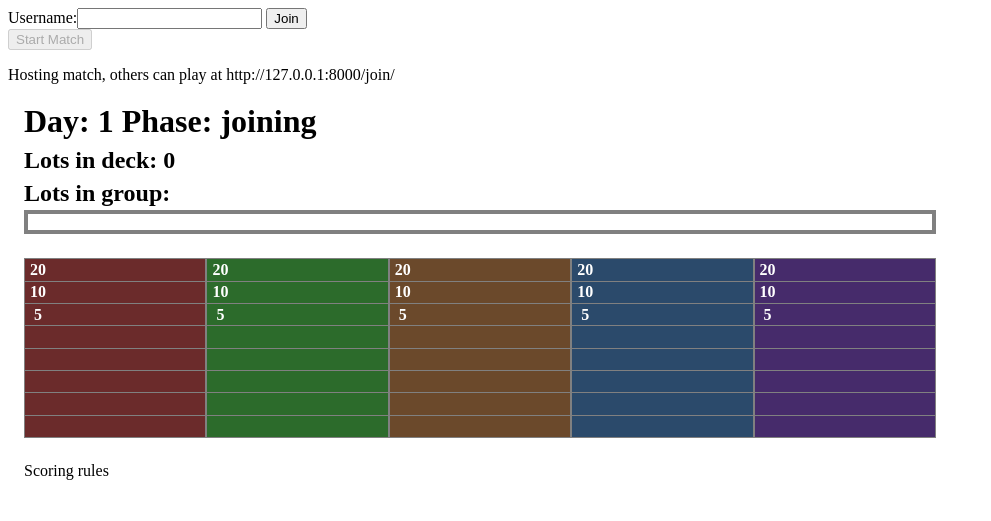
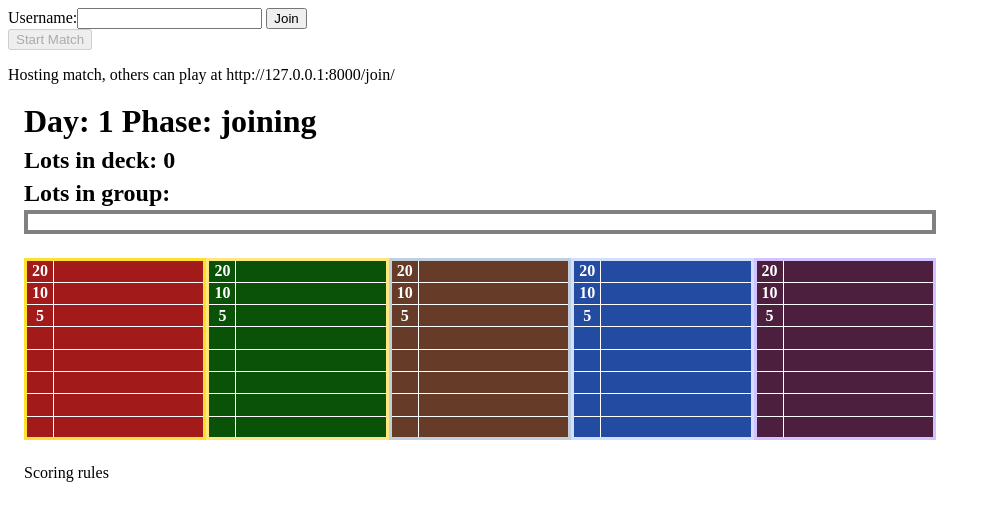
Before and after one commit to CobaltE27/Visconti, a Django app: page / in a window 1280 px wide. Shown: the top 521 px of the page, without its empty margins (0-991 px from the left). Run offline with Django 5.2, Linux system fonts and the light colour scheme; data comes from the database, SQL or seed files in the repository; both versions use the stored data as it was after the commit; data that the repository does not hold is empty; a map, chart or similar area stays blank.

Commit message:
different colors/borders

```diff
--- a/visconti/game/views.py
+++ b/visconti/game/views.py
@@ -49,8 +49,8 @@ def model_to_dict(queryResult):
 def set_name(request):
     if request.method == "POST":
         newName = request.POST["name"]
-        # newPlayer = models.Player.objects.create(name=newName, current_bid=0, lots="G10 g1 c2 d3 s4 f5")
-        newPlayer = models.Player.objects.create(name=newName, current_bid=0)
+        newPlayer = models.Player.objects.create(name=newName, current_bid=0, lots="G10 g1 c2 d3 s4 f5")
+        # newPlayer = models.Player.objects.create(name=newName, current_bid=0)
         newPlayer.save()
         return HttpResponse()
 
--- a/visconti/static/main.css
+++ b/visconti/static/main.css
@@ -32,12 +32,17 @@ h2, #main-board h1 {
     display: none;
 }
 
-.gold { background-color: gold; }
-.grain { background-color: #2b4a6b; color: white; }
-.cloth { background-color: #6b2b2b; color: white; }
-.dye { background-color: #2c6b2b; color: white; }
-.spice { background-color: #462b6b; color: white; }
-.furs { background-color: #6b492b; color: white; }
+.gold { background-color: gold; border: 0.4rem solid rgb(255, 166, 0) }
+.grain { background-color: #234ba1;  border-color: #d1e0ff;}
+.cloth { background-color: #a31a1a; border-color: #ffe030;}
+.dye { background-color: #0a5207; border-color: #ffe77f;}
+.spice { background-color: #4d1f3f; border-color: #d2c2ff;}
+.furs { background-color: #663c29; border-color: #bfcfdd;}
+.grain, .cloth, .dye, .spice, .furs {
+    color: white;
+    border-radius: 0.2rem;
+    border-style: solid;
+}
 .lot {
     display: flex;
     width: 3rem;
@@ -67,13 +72,16 @@ h2, #main-board h1 {
     height: 1.4rem;
     border-style: solid;
     border-width: 1px;
-    border-color: gray;
 }
 #pyramids table tbody tr th {
     width: 1.5rem;
+    border-style: solid;
+    border-width: 1px;
 }
 #pyramids table tbody tr td {
     text-align: center;
+    border-style: solid;
+    border-width: 1px;
 }
 
 #main-board {
```
Also changed, not shown: visconti/db.sqlite3.
